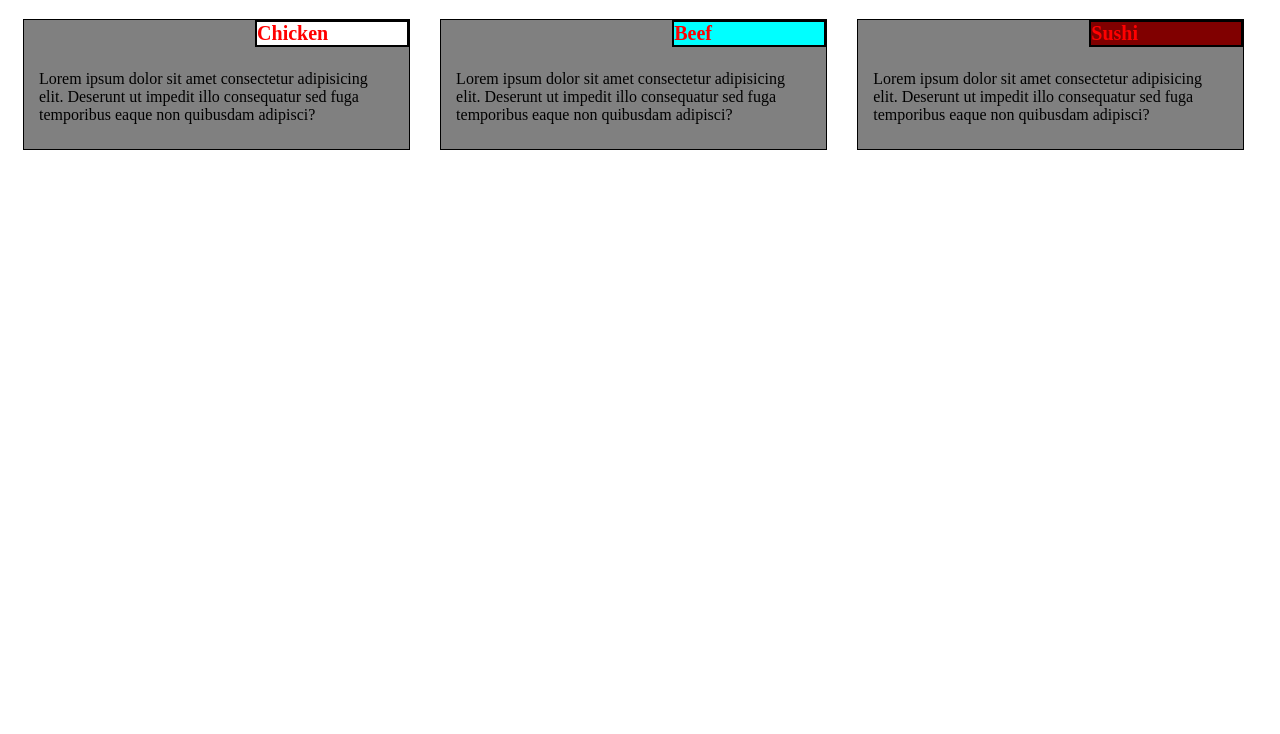
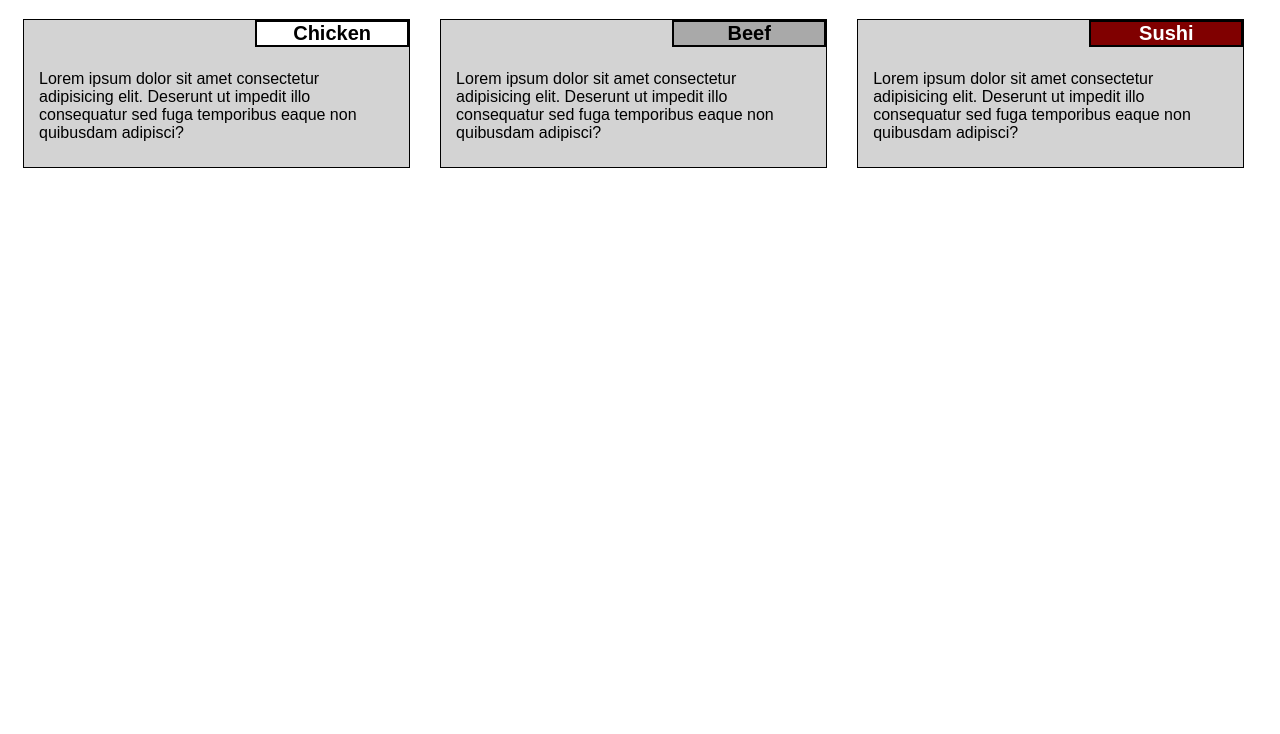
Before and after one commit to WioletaMen/coursera-test, a plain HTML site: page site/index.html in a window 1280 px wide. Shown: the part 66-800 px from the top of the page. Drawn offline with Linux system fonts and the light colour scheme.

Commit message:
refactorin

```diff
--- a/site/css/styles.css
+++ b/site/css/styles.css
@@ -1,16 +1,11 @@
 * {
     box-sizing: border-box;
+    font-family: Arial, Helvetica, sans-serif
 }
 
 h1 {
     text-align: center;
     font-size: 175%;
-}
-
-.row div {
-    /* border: 1px solid black;
-    background-color: grey; */
-    padding: 15px;
 }
 
 p {
@@ -19,25 +14,38 @@ p {
     padding-top: 15px;
 }
 
+.row div {
+    padding: 15px;
+}
+
 h2.title {
     font-size: 125%;
+    text-align: center;
     margin: 0;
     border: 2px solid black;
     width: 40%;
     min-width: 100px;
     background-color: white;
-    color: red;
+    color: black;
     position: absolute;
     right: 0;
     top: 0;
 }
 
-.title.aqua {
-    background-color: aqua;
+.title.grey {
+    background-color: darkgray;
 }
 
 .title.maroon {
     background-color: maroon;
+    color: white;
+}
+
+
+.insert {
+    background-color: lightgray;
+    border: 1px solid black;
+    position: relative;
 }
 
 /* Large screen devices */
@@ -130,9 +138,3 @@ h2.title {
         width: 100%;
     }
 }
-
-.insert {
-    background-color: grey;
-    border: 1px solid black;
-    position: relative;
-}
--- a/site/index.html
+++ b/site/index.html
@@ -22,7 +22,7 @@
             </div>
             <div class="col-lg-4 col-md-6">
                 <div class="insert">
-                    <h2 class="title aqua">Beef</h2>
+                    <h2 class="title grey">Beef</h2>
                     <p>Lorem ipsum dolor sit amet consectetur adipisicing elit. Deserunt ut impedit illo consequatur sed fuga temporibus eaque non quibusdam adipisci?</p>
                 </div>
             </div>
```
